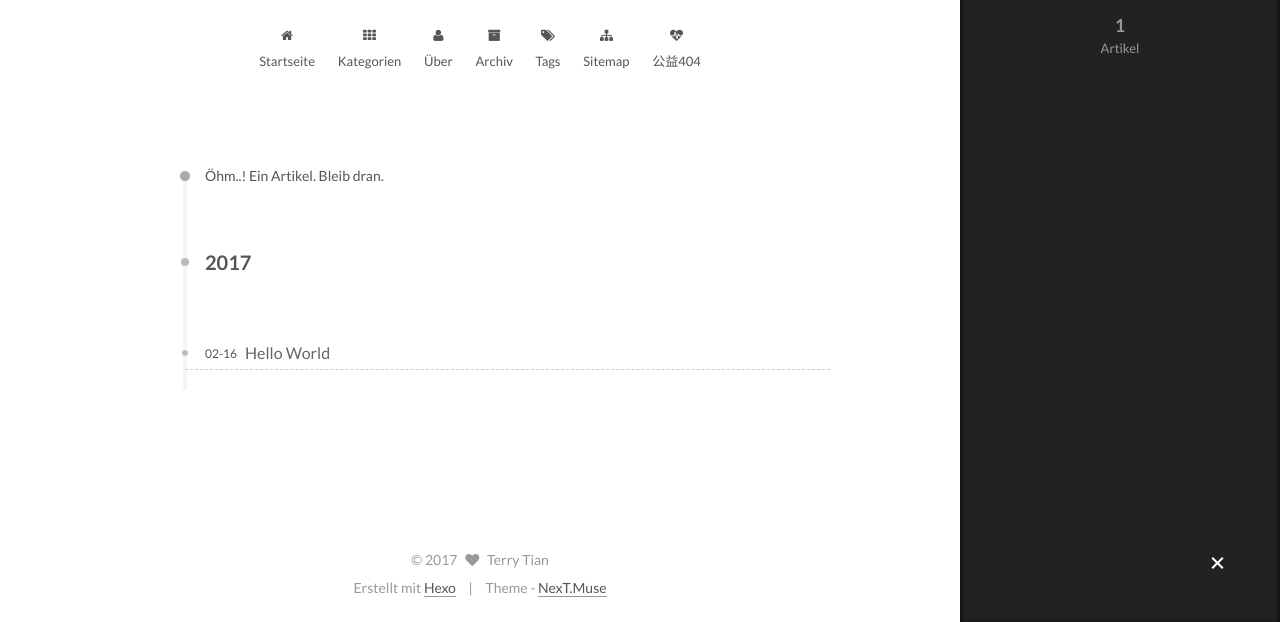
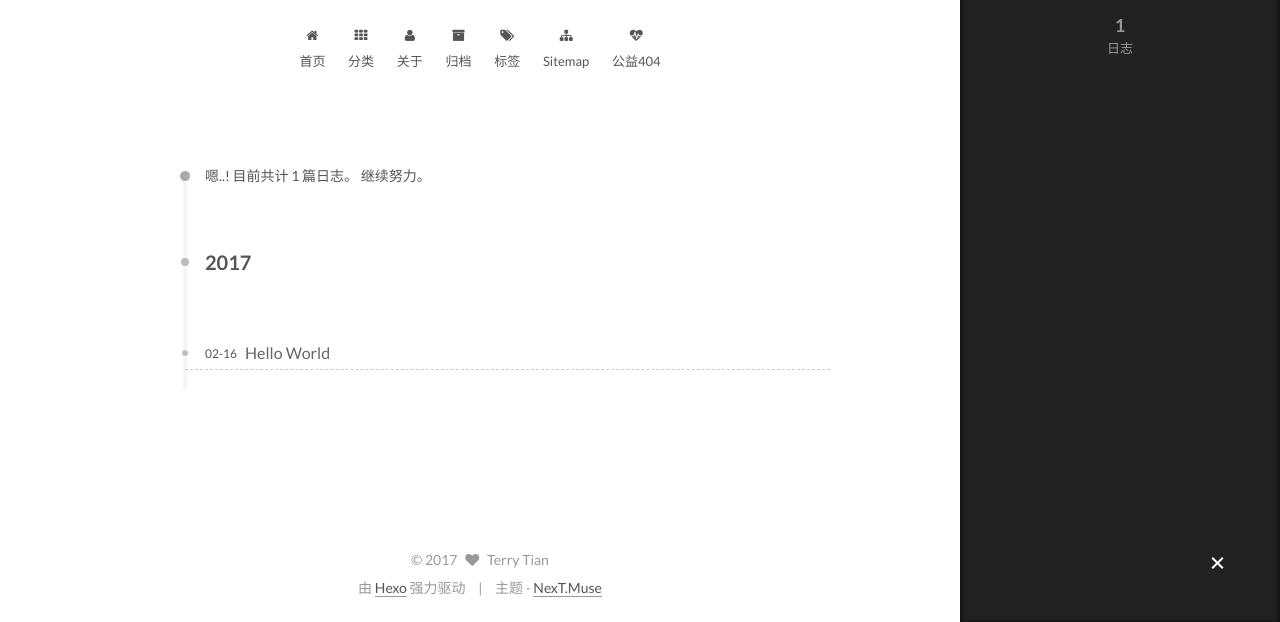
Before and after one commit to MuTouTQ/MuTouTQ.github.io, a plain HTML site: page archives/2017/02/index.html in a window 1280 px wide. Shown: the part 178-800 px from the top of the page. Drawn offline with Linux system fonts and the light colour scheme; a script that the page names is missing.

Commit message:
Site updated: 2017-02-17 09:20:58

```diff
--- a/archives/2017/02/index.html
+++ b/archives/2017/02/index.html
@@ -5,7 +5,7 @@
 
 
 
-<html class="theme-next muse use-motion" lang="zh-CN">
+<html class="theme-next muse use-motion" lang="zh-Hans">
 <head>
   <meta charset="UTF-8"/>
 <meta http-equiv="X-UA-Compatible" content="IE=edge" />
@@ -109,7 +109,7 @@
     motion: true,
     duoshuo: {
       userId: '0',
-      author: 'Author'
+      author: '博主'
     },
     algolia: {
       applicationID: '',
@@ -129,10 +129,10 @@
 
 
 
-  <title> Archiv | Terry_Tian Code </title>
+  <title> 归档 | Terry_Tian Code </title>
 </head>
 
-<body itemscope itemtype="http://schema.org/WebPage" lang="zh-CN">
+<body itemscope itemtype="http://schema.org/WebPage" lang="zh-Hans">
 
 
 
@@ -193,7 +193,7 @@
 
               <i class="menu-item-icon fa fa-fw fa-home"></i> <br />
 
-            Startseite
+            首页
           </a>
         </li>
 
@@ -203,7 +203,7 @@
 
               <i class="menu-item-icon fa fa-fw fa-th"></i> <br />
 
-            Kategorien
+            分类
           </a>
         </li>
 
@@ -213,7 +213,7 @@
 
               <i class="menu-item-icon fa fa-fw fa-user"></i> <br />
 
-            Über
+            关于
           </a>
         </li>
 
@@ -223,7 +223,7 @@
 
               <i class="menu-item-icon fa fa-fw fa-archive"></i> <br />
 
-            Archiv
+            归档
           </a>
         </li>
 
@@ -233,7 +233,7 @@
 
               <i class="menu-item-icon fa fa-fw fa-tags"></i> <br />
 
-            Tags
+            标签
           </a>
         </li>
 
@@ -285,7 +285,7 @@
 
 
 
-      Öhm..! Ein Artikel. Bleib dran.
+      嗯..! 目前共计 1 篇日志。 继续努力。
     </span>
 
 
@@ -379,7 +379,7 @@
             <div class="site-state-item site-state-posts">
               <a href="/archives">
                 <span class="site-state-item-count">1</span>
-                <span class="site-state-item-name">Artikel</span>
+                <span class="site-state-item-name">日志</span>
               </a>
             </div>
 
@@ -431,11 +431,11 @@
 
 
 <div class="powered-by">
-  Erstellt mit  <a class="theme-link" href="https://hexo.io">Hexo</a>
+  由 <a class="theme-link" href="https://hexo.io">Hexo</a> 强力驱动
 </div>
 
 <div class="theme-info">
-  Theme -
+  主题 -
   <a class="theme-link" href="https://github.com/iissnan/hexo-theme-next">
     NexT.Muse
   </a>
--- a/css/main.css
+++ b/css/main.css
@@ -1705,7 +1705,7 @@ pre .javascript .function {
   width: 4px;
   height: 4px;
   border-radius: 50%;
-  background: #df3499;
+  background: #945c53;
 }
 .links-of-blogroll {
   font-size: 13px;
```
Also changed, not shown: 2017/02/16/hello-world/index.html (+15 -15 lines), archives/2017/index.html (+13 -13 lines), archives/index.html (+13 -13 lines), index.html (+13 -13 lines).
